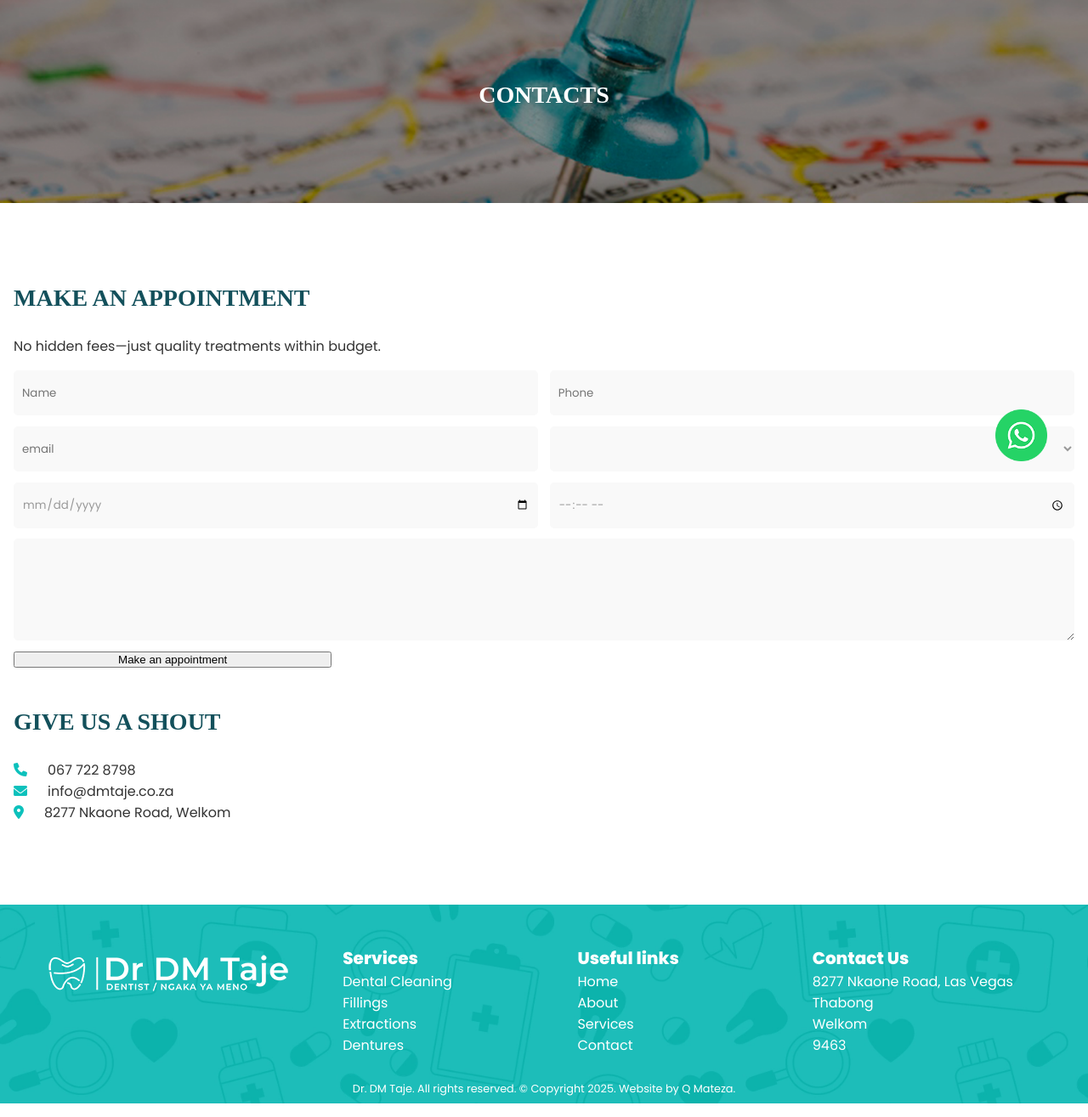
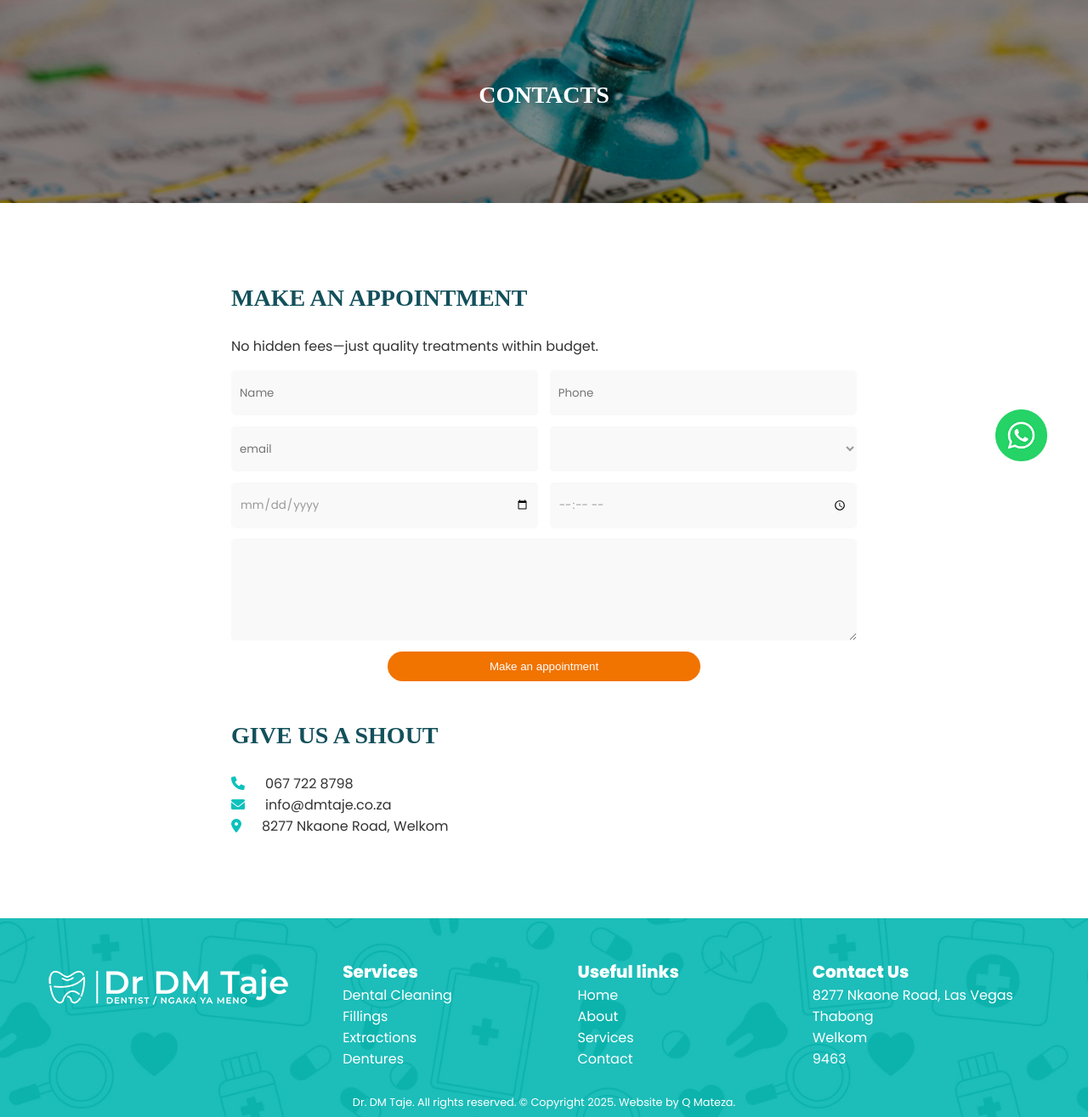
Before and after one commit to QMateza/drdmtaje, a Django app: page /contacts/ in a window 1280 px wide. Shown: the part 121-1436 px from the top of the page at 85% size. Run offline with Django 5.2, Linux system fonts and the light colour scheme; lists and menus that the app fills with data are empty; some libraries are stand-ins or nearby versions.

Commit message:
Minor contact form updates

```diff
--- a/base/templates/base/contacts.html
+++ b/base/templates/base/contacts.html
@@ -24,7 +24,7 @@
                         <input type="date" name="date" class="input">
                         <input type="time" name="time" class="input">
                         <textarea rows="5"></textarea>
-                        <button type="submit">Make an appointment</button>
+                        <button type="submit" class="btn btn-cta">Make an appointment</button>
                     </form>
                 </div>
             </div>
--- a/static/styles/style.css
+++ b/static/styles/style.css
@@ -1044,13 +1044,15 @@ margin-bottom: .5em;
   z-index: -1; /* keeps image behind text */
 }
 
+.main-contact {
+    margin: 5em auto 0;
+    padding: 1em;
+    width: 60%;
+}
+
 .main-contact-inner {
     margin: 0 auto;
 }
-.main-contact {
-    margin-top: 5em;
-    padding: 1em;
-}
 
 .main-contact h2 {
     margin-bottom: 1em;
@@ -1061,7 +1063,8 @@ margin-bottom: .5em;
 }
 
 .main-contact-form button {
-    width: 30%;
+    width: 50%;
+    margin: 0 auto;
 }
 
 .errMsg {
```
